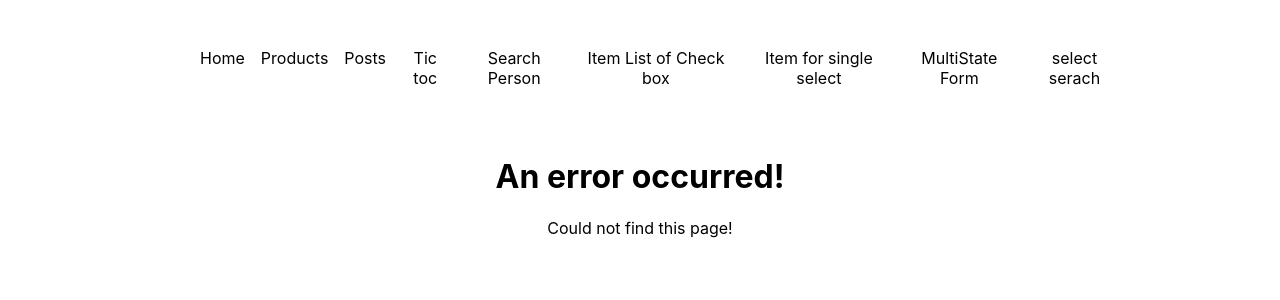
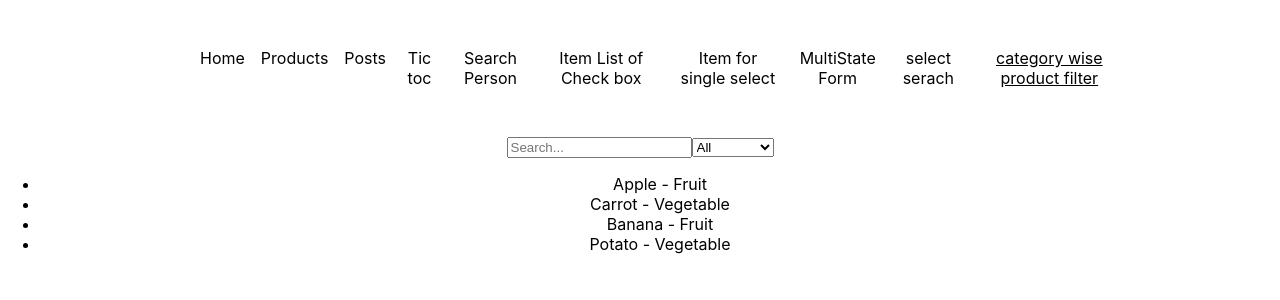
Before and after one commit to amarmern/react-route-v6-user-prodcut, a React (Create React App) app: page /categorywisefilter in a window 1280 px wide. Shown: the top 300 px of the page. Built offline with nearby package versions, Linux system fonts and the light colour scheme.

Commit message:
added the code

```diff
--- a/src/App.js
+++ b/src/App.js
@@ -45,6 +45,7 @@ import ParentComponent from './Company/wissen/ParentComponent';
 import Timer from './Company/wissen/Timer';
 import MultiStepForm from './pages/MultiStepForm';
 import FilterandSearch from './Company/wissen/FilterandSearch';
+import CategoryFilter from './Company/wissen/CategoryFilter';
 //import Counter from './components/Counter.js'; // component for context use
 
 const router = createBrowserRouter([
@@ -64,6 +65,7 @@ const router = createBrowserRouter([
       { path: '/products/:productId', element: <ProductDetailPage /> },
       { path: '/multistateform', element: <MultiStepForm /> },
       { path: '/filtersearch', element: <FilterandSearch /> },
+      { path: '/categorywisefilter', element: <CategoryFilter /> },
     ],
   },
 ]);
--- /dev/null
+++ b/src/Company/wissen/CategoryFilter.js
@@ -0,0 +1,48 @@
+import React, { useState } from 'react';
+
+const data = [
+  { name: 'Apple', category: 'Fruit' },
+  { name: 'Carrot', category: 'Vegetable' },
+  { name: 'Banana', category: 'Fruit' },
+  { name: 'Potato', category: 'Vegetable' },
+];
+
+export default function CategoryFilter() {
+  const [search, setSearch] = useState('');
+  const [filter, setFilter] = useState('All');
+
+  const filteredData = data.filter((item) => {
+    return (
+      item.name.toLowerCase().includes(search.toLowerCase()) &&
+      (filter === 'All' || item.category === filter)
+    );
+  });
+
+  return (
+    <div>
+      {/* Search Input */}
+      <input
+        type="text"
+        placeholder="Search..."
+        value={search}
+        onChange={(e) => setSearch(e.target.value)}
+      />
+
+      {/* Dropdown Filter */}
+      <select onChange={(e) => setFilter(e.target.value)}>
+        <option value="All">All</option>
+        <option value="Fruit">Fruit</option>
+        <option value="Vegetable">Vegetable</option>
+      </select>
+
+      {/* Result */}
+      <ul>
+        {filteredData.map((item, index) => (
+          <li key={index}>
+            {item.name} - {item.category}
+          </li>
+        ))}
+      </ul>
+    </div>
+  );
+}
--- a/src/components/MainNavigation.js
+++ b/src/components/MainNavigation.js
@@ -102,6 +102,17 @@ function MainNavigation() {
               select serach
             </NavLink>
           </li>
+          <li>
+            <NavLink
+              to="/categorywisefilter"
+              className={({ isActive }) =>
+                isActive ? classes.active : undefined
+              }
+            >
+              {' '}
+              category wise product filter
+            </NavLink>
+          </li>
         </ul>
       </nav>
     </header>
```
